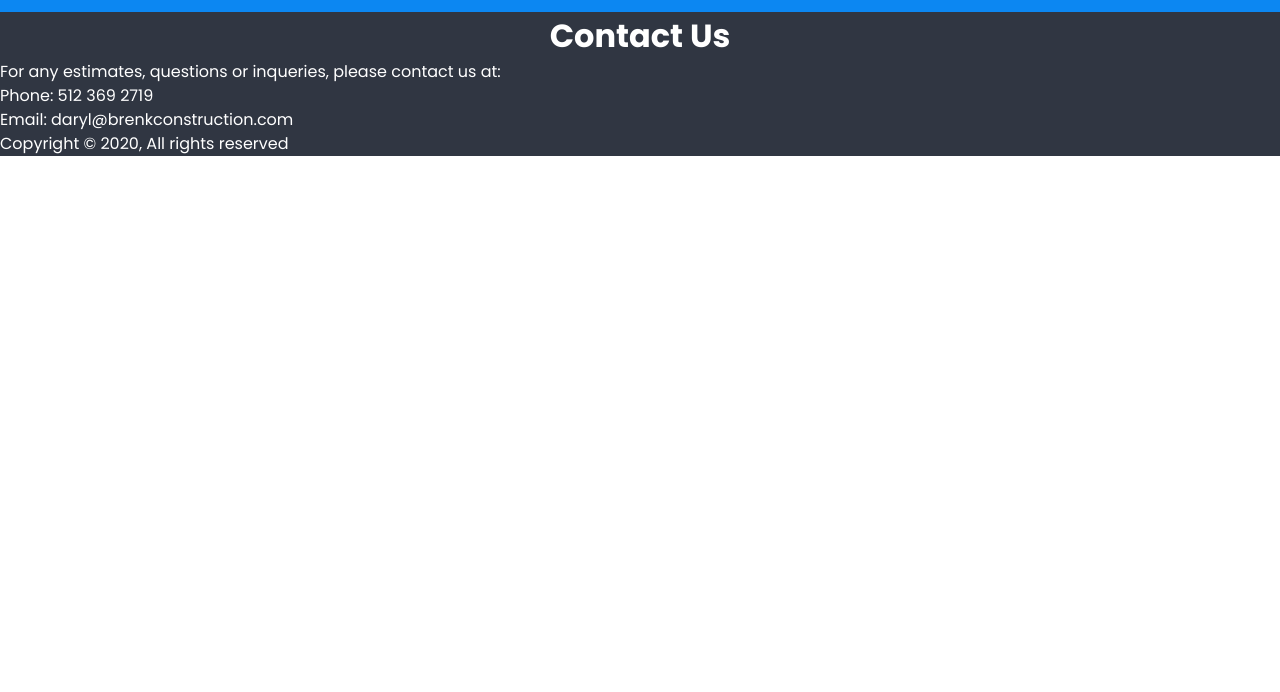
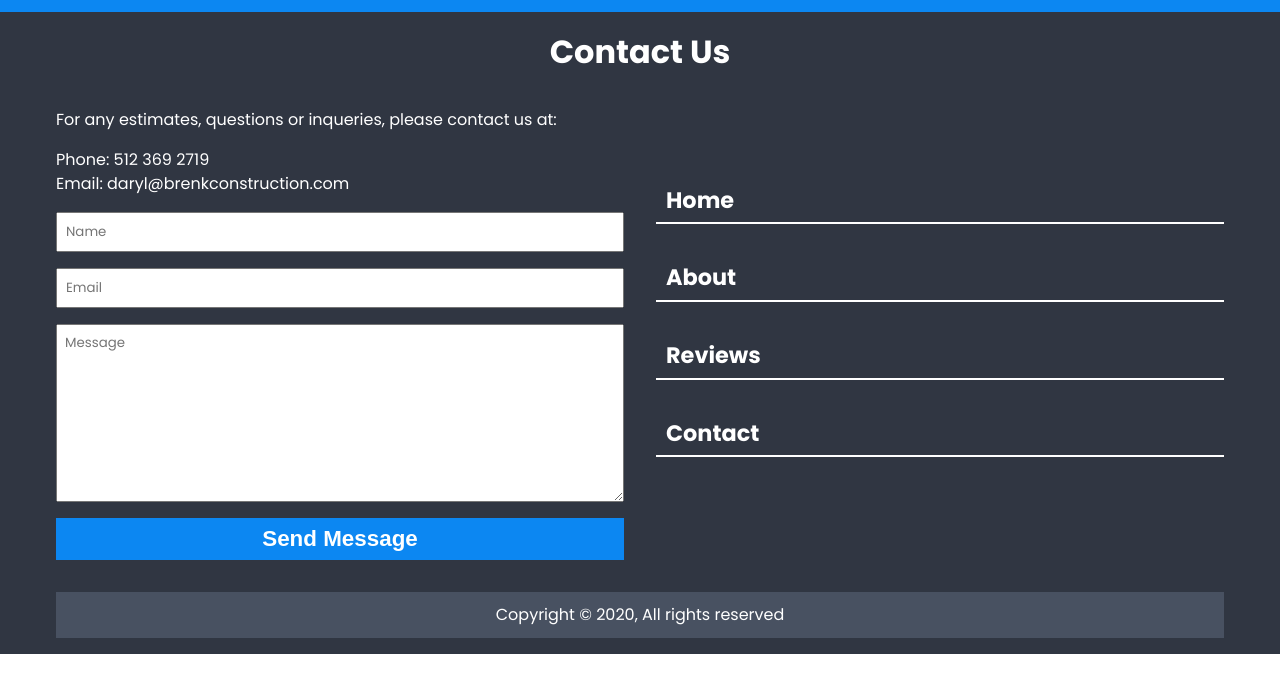
Before and after one commit to cjroberts2013/bfm-2020, a website: page public/index.html in a window 1280 px wide. Shown: the part 58-750 px from the top of the page. Drawn offline with Linux system fonts and the light colour scheme.

Commit message:
Added contact form too footer along with nav links

```diff
--- a/public/index.html
+++ b/public/index.html
@@ -32,18 +32,46 @@
 
     <!-- FOOTER -->
     <footer>
+        <div class="container">
+            <div class="footer__container">
                 <h2 class="section__header">Contact Us</h2>
                 <div class="contact">
                     <p>For any estimates, questions or inqueries, please contact us at:
                     </p>
                     <p>
                         Phone: 512 369 2719 <br>
-                Email: daryl@brenkconstruction.com</p>
+                        Email: daryl@brenkconstruction.com
+                    </p>
+                    <form name="contact" method="POST" data-netlify="true" data-netlify-recaptcha="true" netlify
+                        class="form__items">
+                        <div class="form__group">
+                            <input type="text" name="name" placeholder="Name">
                         </div>
-        <div class="foot__nav"></div>
+                        <div class="form__group">
+                            <input type="email" name="email" placeholder="Email">
+                        </div>
+                        <div class="form__group">
+                            <textarea type="text" name="message" rows="8" placeholder="Message"></textarea>
+                        </div>
+                        <div class="" data-netlify-recaptcha="true"></div>
+                        <button type="submit" class="contact__btn btn">Send Message</button>
+                    </form>
+                </div>
+                <div class="footer__nav">
+                    <ul class="nav__items">
+                        <li><a src="#home">Home</a></li>
+                        <li><a src="#about">About</a></li>
+                        <li><a src="#reviews">Reviews</a></li>
+                        <li><a src="#contact">Contact</a></li>
+                    </ul>
+                </div>
                 <div class="copyright">
                     Copyright &copy; 2020, All rights reserved
                 </div>
+            </div>
+        </div>
+
+
     </footer>
 
     <script src="scripts/app.js" defer></script>
--- a/public/style.css/style.scss
+++ b/public/style.css/style.scss
@@ -88,11 +88,102 @@ header {
 footer {
     background-color: #303642;
     color: #fff;
-    display: grid;
-    grid-template-columns: 1fr 1fr;
-
 
     .section__header {
         grid-column: span 2;
+        margin-top: 1rem;
+    }
+
+    .footer__container {
+        display: grid;
+        grid-gap: 2rem;
+        grid-template-columns: 1fr 1fr;
+
+        .contact {
+            & p {
+                margin-bottom: 1rem;
+            }
+
+            & form {
+                & input,
+                & textarea {
+                    font-weight: 400;
+                    font-family: 'Poppins', san-serif;
+                    padding: .5rem;
+                    display: block;
+                    width: 100%;
+                    margin: 1rem 0;
+                }
+
+                .contact__btn {
+                    background-color: $color__primary;
+                    border: solid transparent 3px;
+                    padding: 5px 10px;
+                    font-size: 1.4rem;
+                    color: #fff;
+                    display: block;
+                    width: 100%;
+                    font-weight: bold;
+
+                    &:hover {
+                        background-color: $color__dark;
+                        border-bottom: solid 3px $color__primary;
+                    }
+                }
+            }
+        }
+
+        .footer__nav {
+            display: flex;
+            flex-direction: column;
+            justify-content: center;
+
+        }
+
+        .nav__items {
+            font-size: 1.4rem;
+            font-weight: bold;
+
+            li {
+                border-bottom: 2px solid #fff;
+                padding: 5px 10px;
+                margin-bottom: 2rem;
+
+                &:hover {
+                    background-color: lighten($color: #303642, $amount: 5);
+                }
+            }
+        }
+    }
+
+
+
+
+
+    .copyright {
+        background-color: #485161;
+        grid-column: span 2;
+        text-align: center;
+        margin-bottom: 1rem;
+        padding: .7rem;
     }
 }
+
+
+@media(max-width: 850px) {
+    footer {
+        .footer__container {
+            grid-template-columns: 1fr;
+        }
+
+        .section__header {
+            grid-column: span 1;
+        }
+
+
+
+        .copyright {
+            grid-column: span 1;
+        }
+    }
+}
```
Also changed, not shown: public/style.css/style.css, 1 other file. Lines whose indentation alone changed are shown as unchanged.
